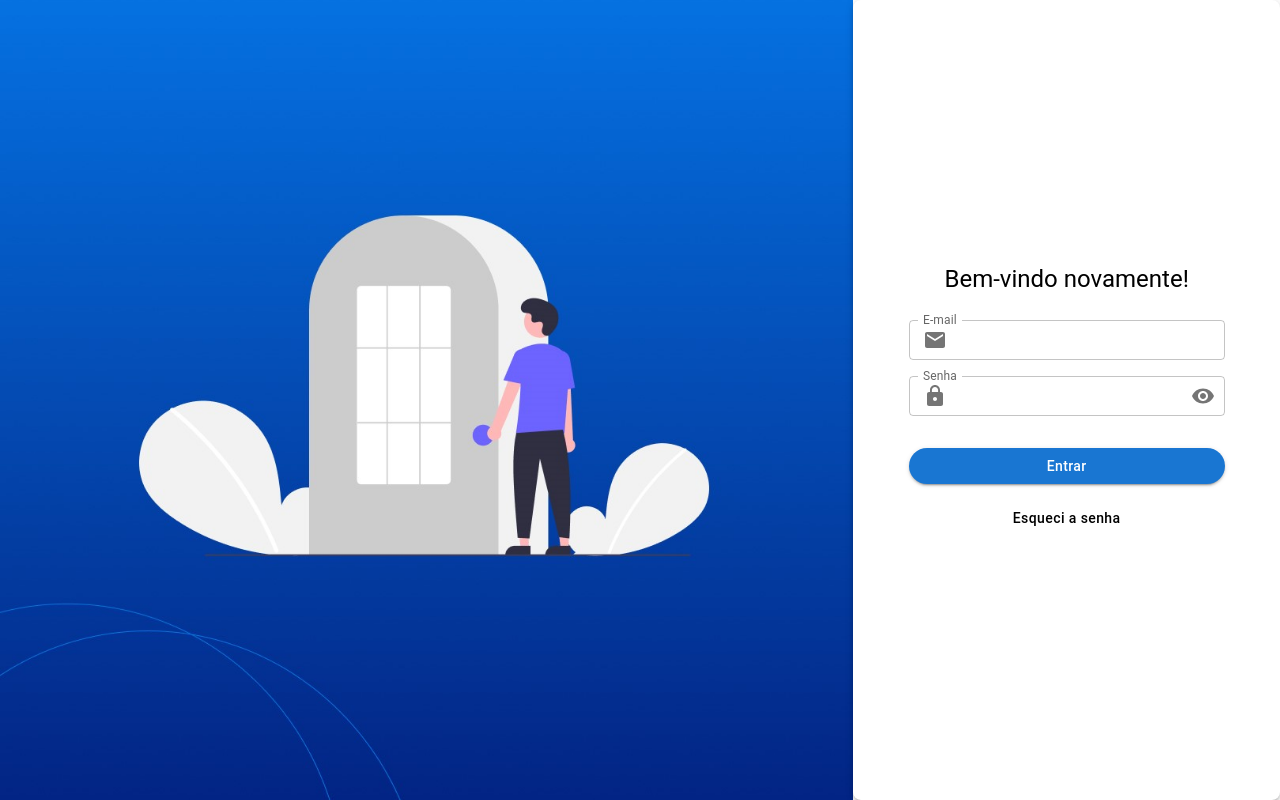
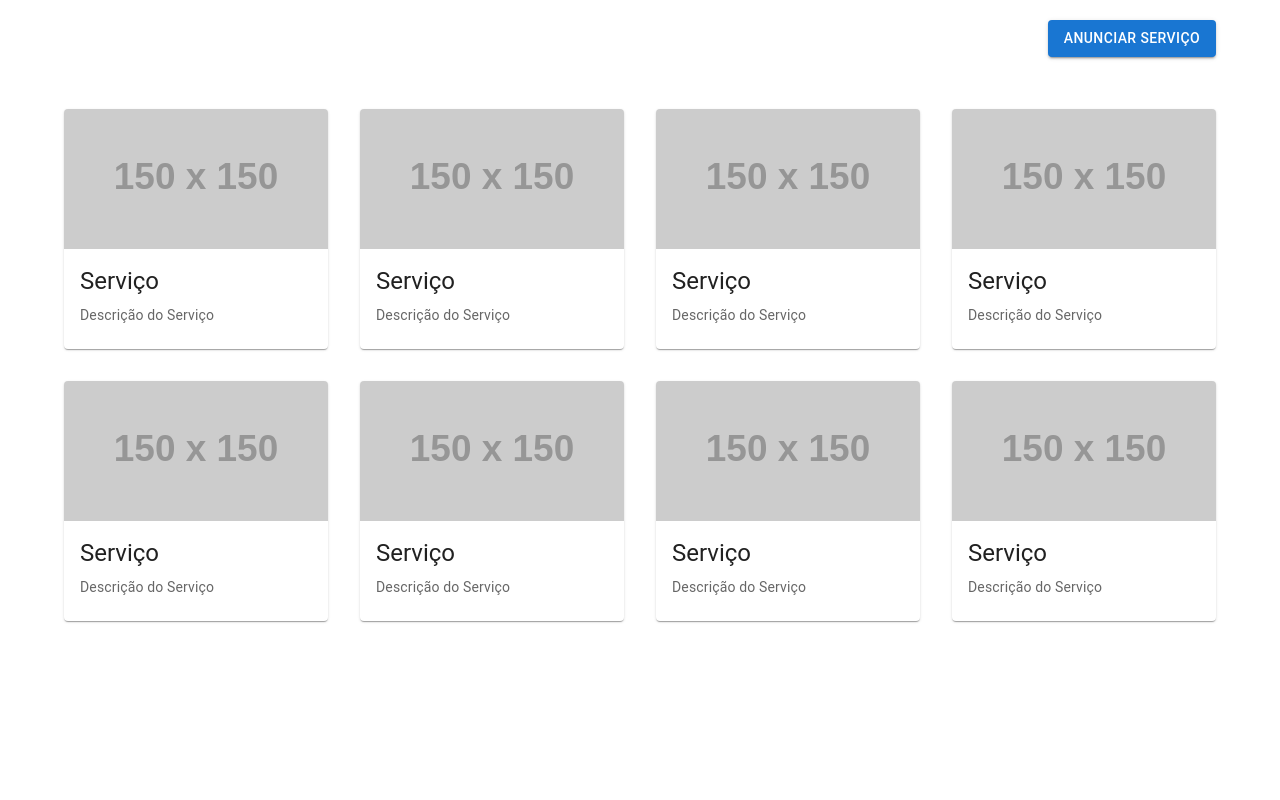
Before and after one commit to renatosnt/matchservice, a React (Create React App) app in the folder frontend/: page / in a window 1280 px wide. Built offline with nearby package versions, Linux system fonts and the light colour scheme.

Commit message:
feat: service list prototype

```diff
--- a/frontend/src/App.tsx
+++ b/frontend/src/App.tsx
@@ -1,7 +1,7 @@
 import { Login } from "./adapters/ui/Login";
-
+import { ServiceList } from "./adapters/ui/ServiceList";
 function App() {
-  return <Login />;
+    return <ServiceList />;
 }
 
 export default App;
--- /dev/null
+++ b/frontend/src/adapters/ui/ServiceList.tsx
@@ -0,0 +1,106 @@
+import React from "react";
+import {
+    Container,
+    Grid,
+    Card,
+    CardMedia,
+    CardContent,
+    Typography,
+    Button,
+} from "@mui/material";
+
+const services = [
+    {
+        id: 1,
+        image: "https://via.placeholder.com/150",
+        title: "Serviço",
+        description: "Descrição do Serviço",
+    },
+    {
+        id: 2,
+        image: "https://via.placeholder.com/150",
+        title: "Serviço",
+        description: "Descrição do Serviço",
+    },
+    {
+        id: 3,
+        image: "https://via.placeholder.com/150",
+        title: "Serviço",
+        description: "Descrição do Serviço",
+    },
+    {
+        id: 4,
+        image: "https://via.placeholder.com/150",
+        title: "Serviço",
+        description: "Descrição do Serviço",
+    },
+    {
+        id: 5,
+        image: "https://via.placeholder.com/150",
+        title: "Serviço",
+        description: "Descrição do Serviço",
+    },
+    {
+        id: 6,
+        image: "https://via.placeholder.com/150",
+        title: "Serviço",
+        description: "Descrição do Serviço",
+    },
+    {
+        id: 7,
+        image: "https://via.placeholder.com/150",
+        title: "Serviço",
+        description: "Descrição do Serviço",
+    },
+    {
+        id: 8,
+        image: "https://via.placeholder.com/150",
+        title: "Serviço",
+        description: "Descrição do Serviço",
+    },
+];
+
+export const ServiceList = () => {
+    return (
+        <Container>
+            <Button
+                variant="contained"
+                color="primary"
+                style={{ float: "right", margin: "20px 0" }}
+            >
+                Anunciar Serviço
+            </Button>
+            <Grid container spacing={4}>
+                {services.map((service) => (
+                    <Grid item key={service.id} xs={12} sm={6} md={3}>
+                        <Card>
+                            <CardMedia
+                                component="img"
+                                alt={service.title}
+                                height="140"
+                                image={service.image}
+                                title={service.title}
+                            />
+                            <CardContent>
+                                <Typography
+                                    gutterBottom
+                                    variant="h5"
+                                    component="h2"
+                                >
+                                    {service.title}
+                                </Typography>
+                                <Typography
+                                    variant="body2"
+                                    color="textSecondary"
+                                    component="p"
+                                >
+                                    {service.description}
+                                </Typography>
+                            </CardContent>
+                        </Card>
+                    </Grid>
+                ))}
+            </Grid>
+        </Container>
+    );
+};
```
Also changed, not shown: frontend/.eslintrc.json, 2 other files (tests, documents, lock files or other folders).
